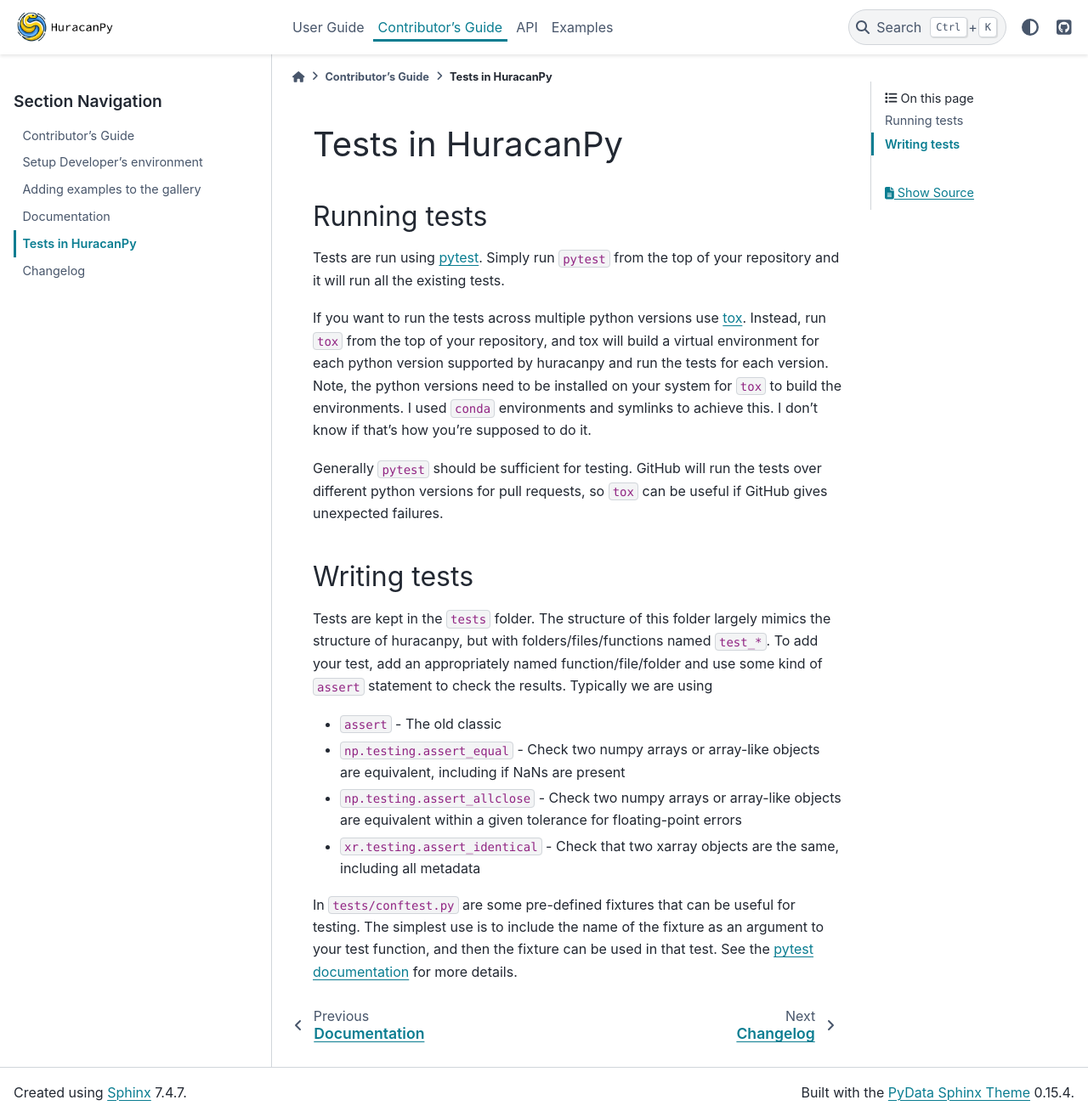
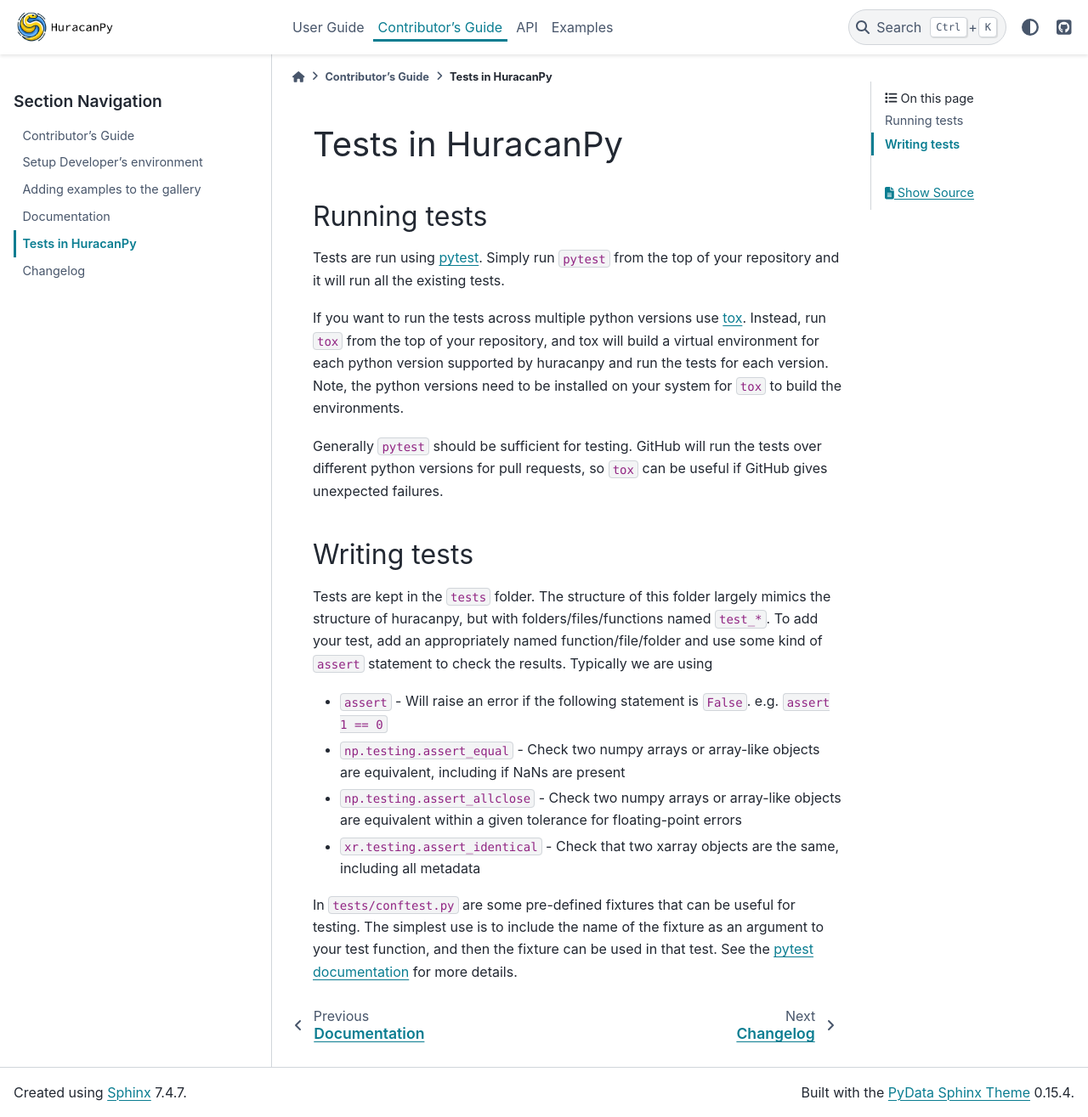
Before and after one commit to Huracan-project/huracanpy, a Sphinx documentation site: the page built from docs/dev_guide/tests.md, in a window 1280 px wide and 1315 px high. Shown: the whole window at 85% size. Built offline with Sphinx 7.4.7 and the PyData theme 0.15.4, drawn with Linux system fonts in a browser that asks for light colours; pages that are not in the unit, such as notebooks, are missing from menus.

Commit message:
Update testing instructions for JOSS review

```diff
--- a/docs/dev_guide/tests.md
+++ b/docs/dev_guide/tests.md
@@ -7,8 +7,6 @@ Tests are run using [pytest](https://docs.pytest.org/en/latest/). Simply run
 If you want to run the tests across multiple python versions use [tox](https://tox.wiki/en/stable/).
 Instead, run `tox` from the top of your repository, and tox will build a virtual environment for each python version supported by huracanpy and run the tests for each version.
 Note, the python versions need to be installed on your system for `tox` to build the environments.
-I used `conda` environments and symlinks to achieve this.
-I don't know if that's how you're supposed to do it.
 
 Generally `pytest` should be sufficient for testing.
 GitHub will run the tests over different python versions for pull requests, so `tox` can be useful if GitHub gives unexpected failures.
@@ -19,7 +17,7 @@ The structure of this folder largely mimics the structure of huracanpy, but with
 To add your test, add an appropriately named function/file/folder and use some kind of `assert`
 statement to check the results.
 Typically we are using
-- `assert` - The old classic
+- `assert` - Will raise an error if the following statement is `False`. e.g. `assert 1 == 0`
 - `np.testing.assert_equal` - Check two numpy arrays or array-like objects are equivalent, including if NaNs are present
 - `np.testing.assert_allclose` - Check two numpy arrays or array-like objects are equivalent within a given tolerance for floating-point errors
 - `xr.testing.assert_identical` - Check that two xarray objects are the same, including all metadata
```
